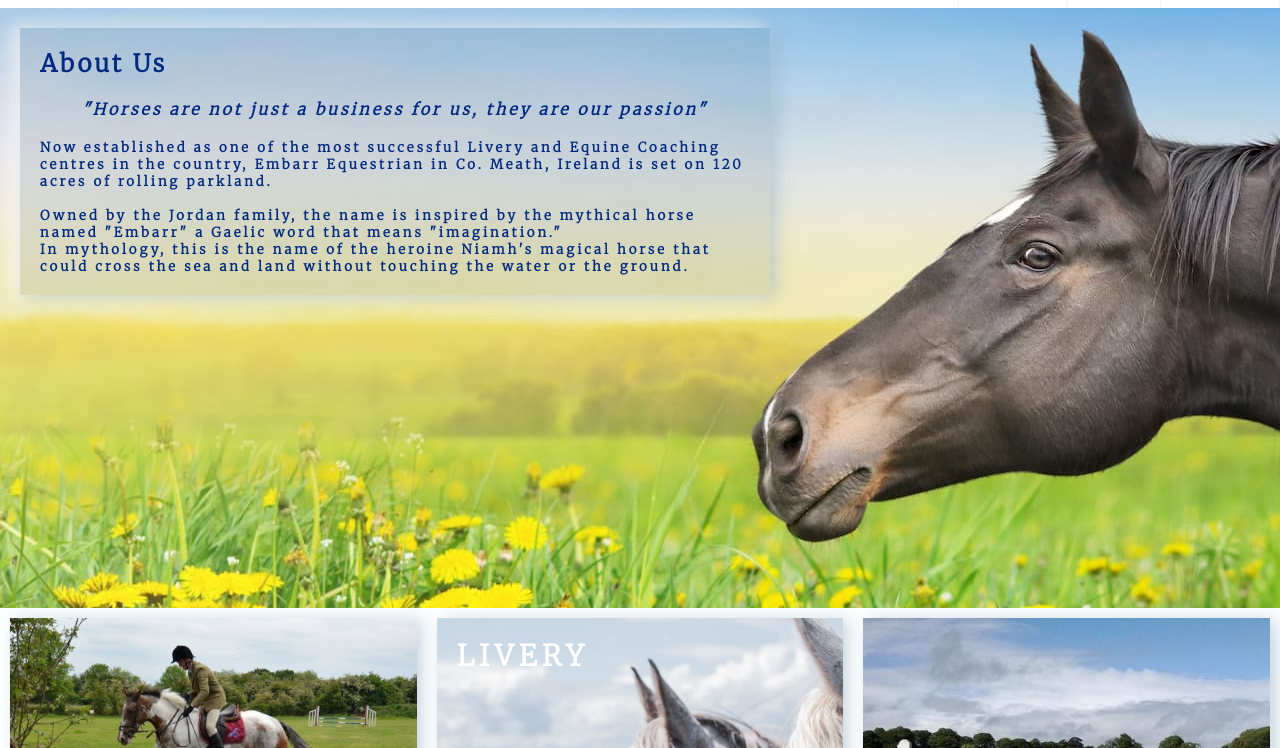
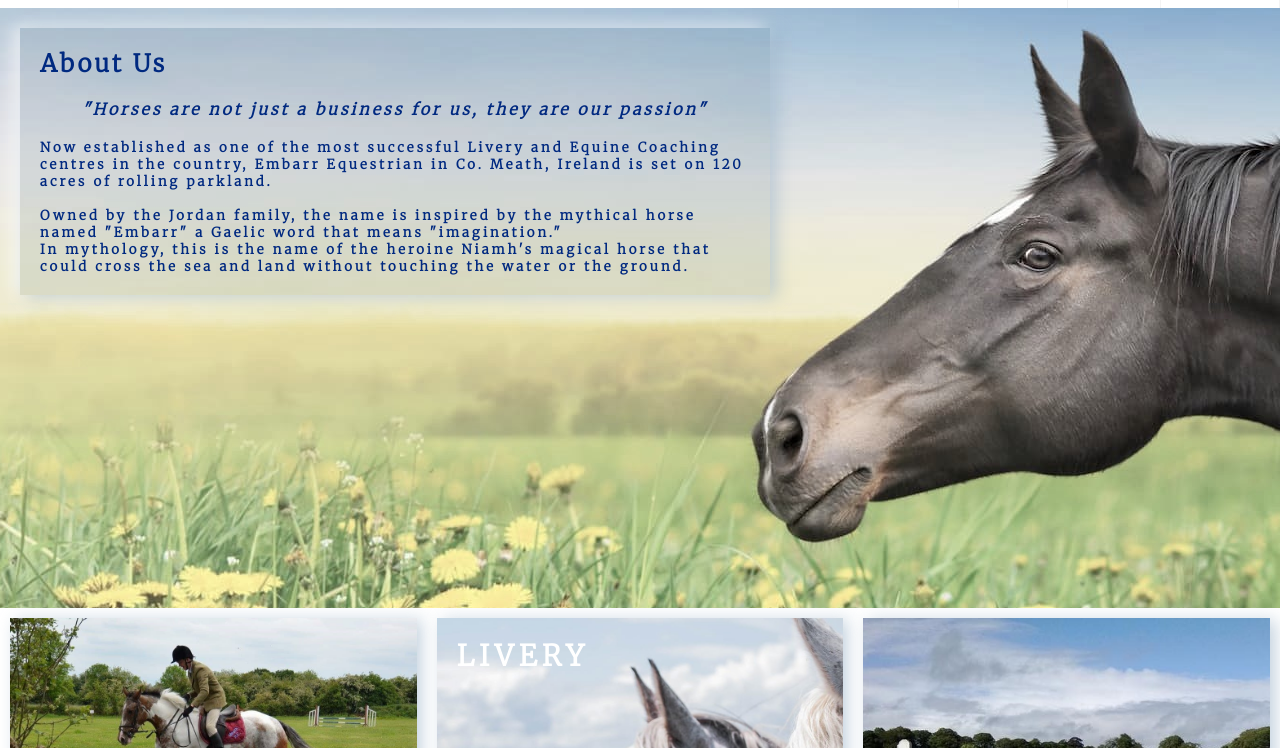
Before and after one commit to chellej80/Embarr-Equestrian, a plain HTML site: page index.html in a window 1280 px wide. Shown: the part 52-800 px from the top of the page. Drawn offline with Linux system fonts and the light colour scheme.

Commit message:
updated hero image with reduced pallete version

```diff
--- a/assets/css/style.css
+++ b/assets/css/style.css
@@ -146,7 +146,7 @@
 #hero-image {
     height: 600px;
     width: 100%;
-    background: url("../images/hero_image_horse.jpg") no-repeat center center;
+    background: url("../images/hero_image_horse_field.jpg") no-repeat center center;
 }
 
 #hero-image-child {
```
Also changed, not shown: assets/images/hero_image_horse_field.jpg (added).
